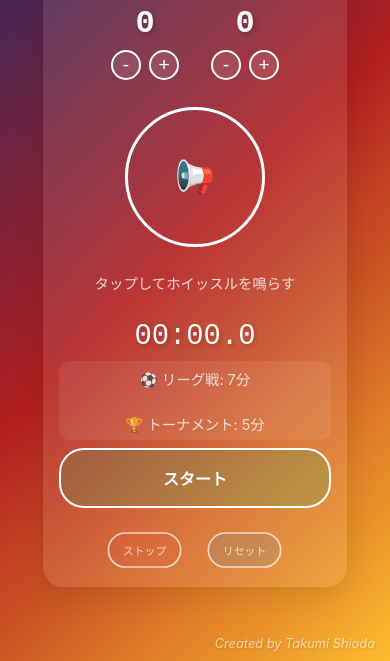
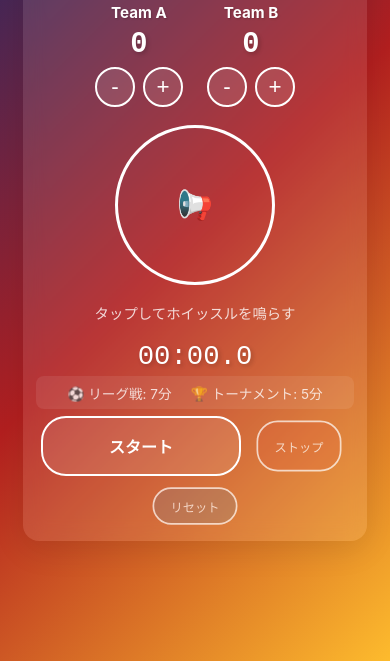
Before and after one commit to takumi0211/whistle, a plain HTML site: page index.html in a window 390 px wide. Shown: the part 183-844 px from the top of the page. Drawn offline with Linux system fonts and the light colour scheme.

Commit message:
Add files via upload

```diff
--- a/index.html
+++ b/index.html
@@ -22,37 +22,38 @@
       font-family: -apple-system, BlinkMacSystemFont, "Segoe UI", Roboto, sans-serif;
       background: linear-gradient(135deg, #1a2a6c, #b21f1f, #fdbb2d);
       color: white;
-      padding: 1rem;
+      padding: 0.5rem;
       touch-action: manipulation;
+      -webkit-tap-highlight-color: transparent;
     }
 
     .container {
       text-align: center;
-      padding: 1rem;
-      width: 85%;
+      padding: 0.8rem;
+      width: 92%;
       max-width: 450px;
-      border-radius: 20px;
+      border-radius: 16px;
       background: rgba(255, 255, 255, 0.1);
       backdrop-filter: blur(10px);
       -webkit-backdrop-filter: blur(10px);
       box-shadow: 0 8px 32px rgba(0, 0, 0, 0.1);
       display: flex;
       flex-direction: column;
-      gap: 1.2rem;
+      gap: 1rem;
     }
 
     .scoreboard {
       display: flex;
       justify-content: center;
-      gap: 2rem;
-      margin: 0.5rem 0;
+      gap: 1.5rem;
+      margin: 0.3rem 0;
     }
 
     .team-score {
       display: flex;
       flex-direction: column;
       align-items: center;
-      gap: 0.5rem;
+      gap: 0.4rem;
     }
 
     .team-name {
@@ -75,19 +76,21 @@
     }
 
     .score-button {
-      width: 30px;
-      height: 30px;
+      width: 36px;
+      height: 36px;
       border: 2px solid white;
       border-radius: 50%;
       background: rgba(255, 255, 255, 0.1);
       color: white;
-      font-size: 1.2rem;
+      font-size: 1.4rem;
       line-height: 1;
       cursor: pointer;
       transition: all 0.2s ease;
       display: flex;
       align-items: center;
       justify-content: center;
+      -webkit-tap-highlight-color: transparent;
+      touch-action: manipulation;
     }
 
     .score-button:hover {
@@ -99,10 +102,10 @@
     }
 
     h1 {
-      font-size: clamp(1.5rem, 5vw, 2.2rem);
-      margin-bottom: 0.5rem;
+      font-size: clamp(1.3rem, 5vw, 2rem);
+      margin-bottom: 0.3rem;
       text-shadow: 2px 2px 4px rgba(0, 0, 0, 0.2);
-      letter-spacing: 2px;
+      letter-spacing: 1px;
     }
 
     .section {
@@ -111,8 +114,8 @@
 
     .whistle-button {
       position: relative;
-      width: min(180px, 55vw);
-      height: min(180px, 55vw);
+      width: min(160px, 45vw);
+      height: min(160px, 45vw);
       border-radius: 50%;
       background: transparent;
       border: 3px solid white;
@@ -128,7 +131,7 @@
 
     .whistle-button::before {
       content: '📢';
-      font-size: clamp(2rem, 8vw, 4rem);
+      font-size: clamp(1.8rem, 7vw, 3.5rem);
       position: absolute;
       top: 50%;
       left: 50%;
@@ -160,21 +163,21 @@
     }
 
     .timer-display {
-      font-size: clamp(1.8rem, 7vw, 3rem);
+      font-size: clamp(1.6rem, 7vw, 2.8rem);
       font-family: monospace;
-      margin: 0.5rem 0;
+      margin: 0.3rem 0;
       text-shadow: 2px 2px 4px rgba(0, 0, 0, 0.2);
     }
 
     .match-info {
-      font-size: clamp(0.9rem, 3vw, 1rem);
+      font-size: clamp(0.85rem, 2.8vw, 0.95rem);
       opacity: 0.8;
-      margin: 0.3rem 0;
-      padding: 0.4rem 0.8rem;
+      margin: 0.2rem 0;
+      padding: 0.4rem 0.6rem;
       background: rgba(255, 255, 255, 0.1);
-      border-radius: 10px;
+      border-radius: 8px;
       display: flex;
-      gap: 1.5rem;
+      gap: 1.2rem;
       justify-content: center;
       align-items: center;
       flex-wrap: wrap;
@@ -188,9 +191,10 @@
 
     .timer-controls {
       display: flex;
-      gap: 0.8rem;
+      gap: 0.6rem;
       justify-content: center;
-      margin-top: 0.5rem;
+      margin-top: 0.4rem;
+      flex-wrap: wrap;
     }
 
     .timer-button {
@@ -203,6 +207,7 @@
       cursor: pointer;
       transition: all 0.3s ease;
       touch-action: manipulation;
+      -webkit-tap-highlight-color: transparent;
     }
 
     .timer-button:hover {
@@ -214,10 +219,11 @@
     }
 
     .timer-button.start {
-      background: rgba(39, 174, 96, 0.2);
       font-size: clamp(1rem, 3.5vw, 1.2rem);
       padding: 1rem 2rem;
       font-weight: bold;
+      width: 100%;
+      max-width: 200px;
     }
 
     .timer-button.stop {
@@ -257,20 +263,6 @@
     .status {
       margin-top: 1rem;
       font-size: clamp(0.9rem, 3vw, 1rem);
-      opacity: 0.8;
-    }
-
-    .footer {
-      position: fixed;
-      bottom: 10px;
-      right: 15px;
-      font-size: 0.8rem;
-      opacity: 0.6;
-      text-shadow: 1px 1px 2px rgba(0, 0, 0, 0.2);
-      font-style: italic;
-    }
-
-    .footer:hover {
       opacity: 0.8;
     }
 
@@ -326,42 +318,42 @@
 
     @media (max-width: 480px) {
       .container {
-        padding: 1rem;
-      }
-
-      .whistle-button {
-        width: 140px;
-        height: 140px;
-      }
-
-      .status {
-        margin-top: 1.5rem;
+        padding: 0.8rem;
+        gap: 0.8rem;
       }
 
       .timer-controls {
-        flex-wrap: wrap;
-        gap: 0.8rem;
-        justify-content: center;
-      }
-
-      .timer-button {
-        flex: 0 1 auto;
-        min-width: 80px;
+        gap: 0.5rem;
       }
 
       .timer-button.start {
-        flex: 1 1 100%;
         order: 1;
+        width: 100%;
       }
 
       .timer-button.stop {
         order: 2;
-        margin-top: 0.5rem;
+        font-size: 0.9rem;
+        padding: 0.6rem 1.2rem;
       }
 
       .timer-button.reset {
         order: 3;
-        margin-top: 0.5rem;
+        font-size: 0.9rem;
+        padding: 0.6rem 1.2rem;
+      }
+
+      .score-button {
+        width: 40px;
+        height: 40px;
+      }
+
+      .team-name {
+        font-size: 0.95rem;
+      }
+
+      .score-display {
+        font-size: 1.8rem;
       }
     }
   </style>
@@ -408,10 +400,6 @@
         <button class="timer-button reset" id="resetTimer" disabled>リセット</button>
       </div>
     </div>
-  </div>
-
-  <div class="footer">
-    Created by Takumi Shioda
   </div>
 
   <script>
```
